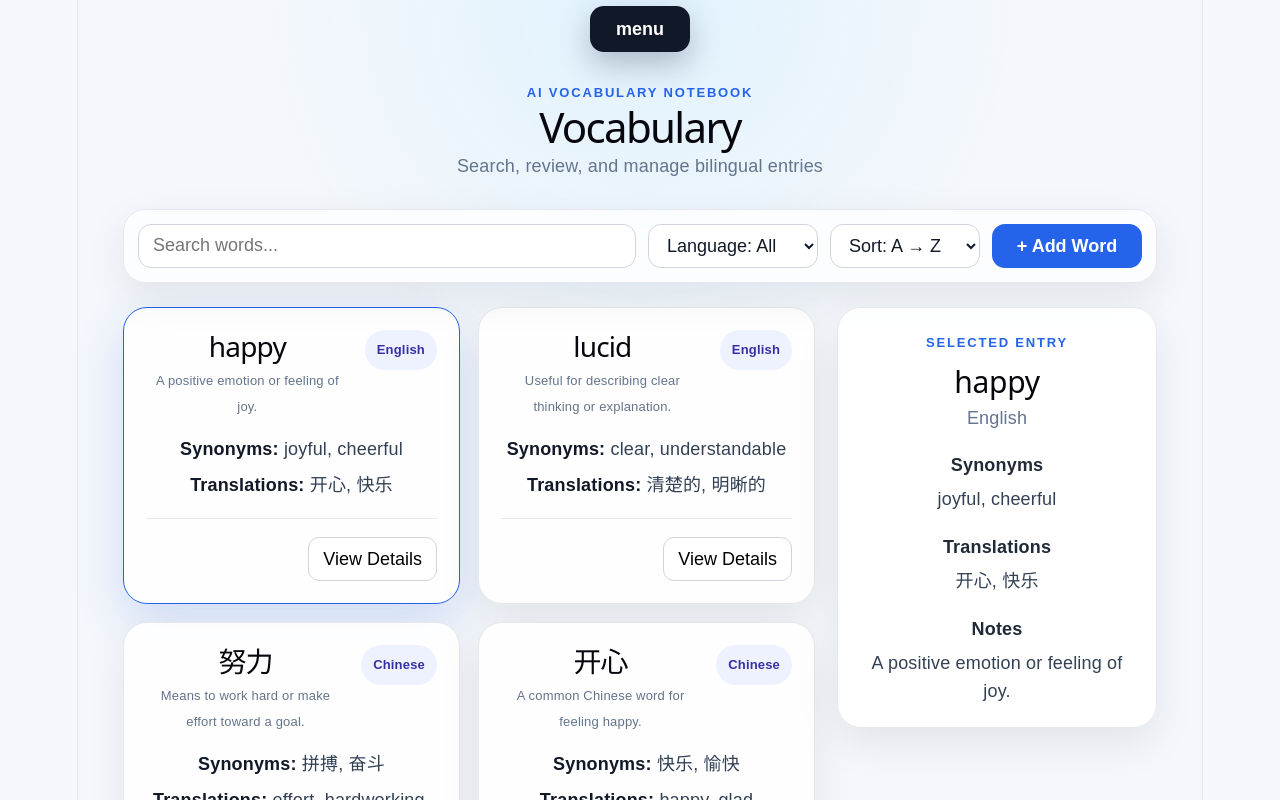
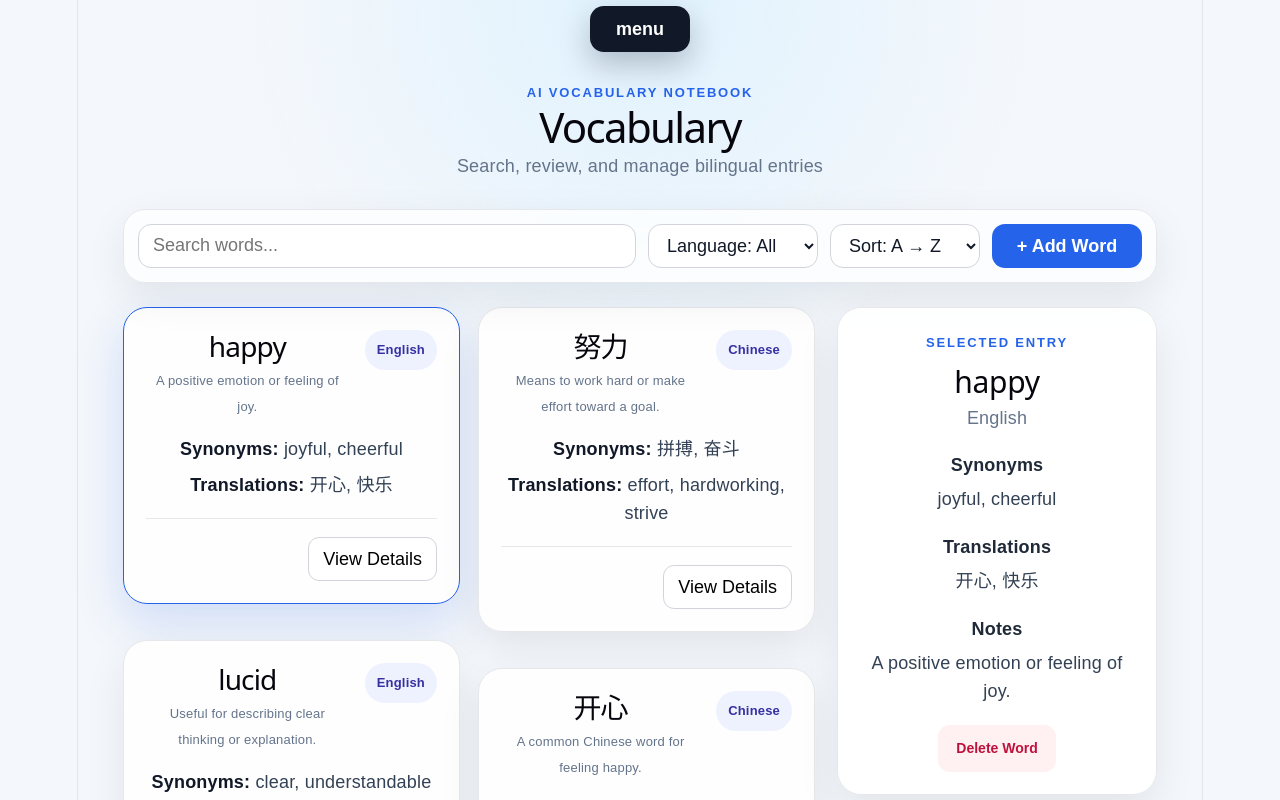
Before and after one commit to AlickJunchenLi/AI-Vocab-Notebook-new, a React (Vite) app in the folder ui/: page / in a window 1280 px wide. Shown: the top 800 px of the page. Built offline with nearby package versions, Linux system fonts and the light colour scheme.

Commit message:
Add frontend delete flow and improve card/button styling

```diff
--- a/ui/src/App.css
+++ b/ui/src/App.css
@@ -122,17 +122,22 @@ select {
 }
 
 .word-grid {
-    display: grid;
-    grid-template-columns: repeat(2, minmax(0, 1fr));
-    gap:18px;
+    columns: 2;
+    column-gap: 18px;
 }
 
 .word-card {
+    display: inline-block;
+    width: 100%;
+    height: auto;
     background: rgba(255, 255, 255, 0.92);
     border: 1px solid #e5e7eb;
+    margin-bottom: 36px; /* top-bottom gap */
     border-radius: 24px;
     padding: 22px;
     box-shadow: 0 16px 42px rgba(15, 23, 42, 0.08);
+    cursor: pointer;
+    break-inside: avoid;
 }
 
 .word-card-header {
@@ -382,3 +387,35 @@ select {
 .secondary-button:hover {
   background: #f8fafc;
 }
+
+.delete-button {
+  margin-top: 20px;
+  min-height: 44px;
+  padding: 10px 18px;
+  border: none;
+  border-radius: 12px;
+  font-size: 14px;
+  font-weight: 600;
+  cursor: pointer;
+
+  background: #fff1f2;
+  color: #be123c;
+
+  transition:
+    transform 0.18s ease,
+    box-shadow 0.18s ease,
+    background 0.18s ease,
+    color 0.18s ease;
+}
+
+.delete-button:hover {
+  transform: translateY(-2px);
+  background: #fda4af;
+  color: white;
+  box-shadow: 0 12px 26px rgba(244, 63, 94, 0.22);
+}
+
+.delete-button:active {
+  transform: translateY(0) scale(0.96);
+  box-shadow: 0 6px 14px rgba(244, 63, 94, 0.18);
+}
--- a/ui/src/App.jsx
+++ b/ui/src/App.jsx
@@ -44,10 +44,35 @@ function App() {
     });
 
   function handleAddEntry(newEntry) {
-    setEntries((previousEntries) => [newEntry, ...previousEntries]);
-    setSelectedEntry(newEntry);
+    const entryWithId = {
+        ...newEntry,
+        id: newEntry.id ?? Date.now(),
+    };
+
+    setEntries((previousEntries) => [entryWithId, ...previousEntries]);
+    setSelectedEntry(entryWithId);
     setIsAddModalOpen(false);
   }
+
+  function handleDeleteEntry(entryToDelete) {
+    if (!entryToDelete) return;
+
+    const updatedEntries = entries.filter(
+        (entry) => entry.id !== entryToDelete.id
+    );
+
+    setEntries(updatedEntries);
+
+    setSelectedEntry((previousSelectedEntry) => {
+        if (previousSelectedEntry?.id === entryToDelete.id) {
+        return updatedEntries[0] || null;
+        }
+
+        return previousSelectedEntry;
+    });
+  }
+
+
 
   return (
     <div className="app">
@@ -104,7 +129,9 @@ function App() {
             ))}
           </section>
 
-          <DetailPanel entry={selectedEntry} />
+          <DetailPanel entry={selectedEntry}
+            onDelete={handleDeleteEntry} />
+
         </section>
 
         {filteredEntries.length === 0 && (
--- a/ui/src/components/DetailPanel.jsx
+++ b/ui/src/components/DetailPanel.jsx
@@ -10,7 +10,7 @@ function getListText(arrayValue, singleValue, emptyText) {
   return emptyText;
 }
 
-function DetailPanel({ entry }) {
+function DetailPanel({ entry, onDelete }) {
   if (!entry) {
     return (
       <aside className="detail-panel">
@@ -46,6 +46,12 @@ function DetailPanel({ entry }) {
         <strong>Notes</strong>
         <p>{entry.notes || "No notes yet"}</p>
       </div>
+      <button
+        className="delete-button"
+        onClick={() => onDelete(entry)}
+      >
+        Delete Word
+      </button>
     </aside>
   );
 }
```
